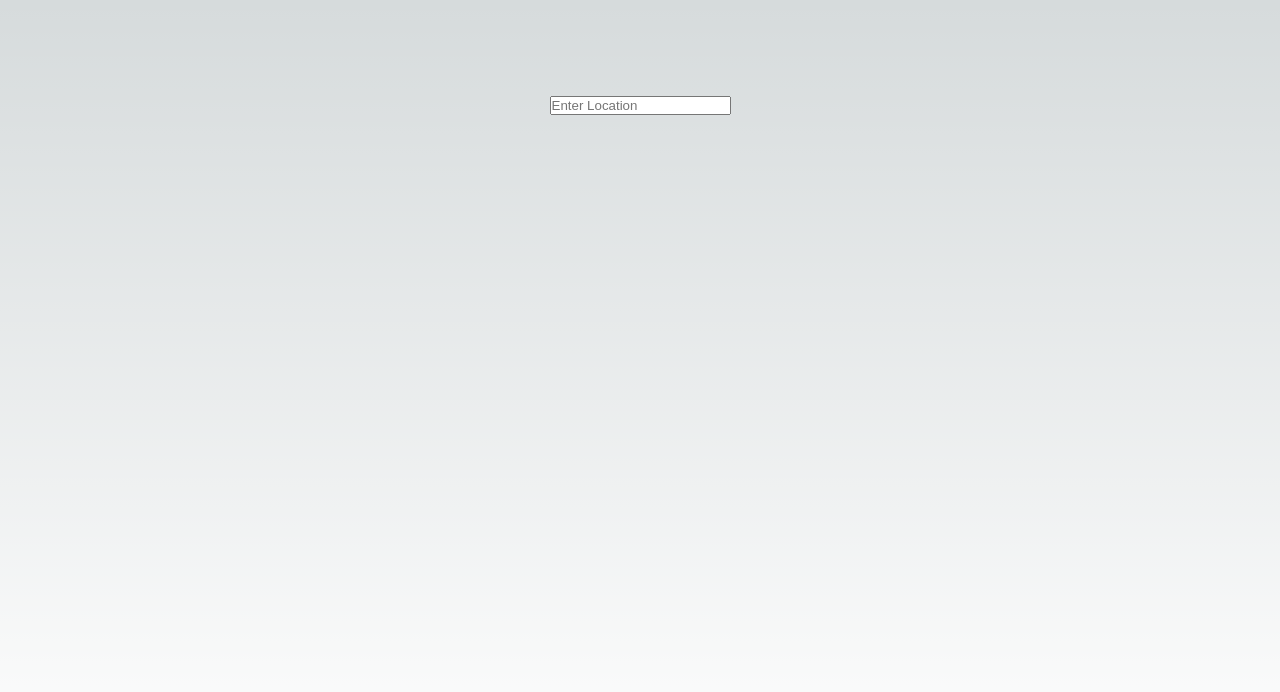
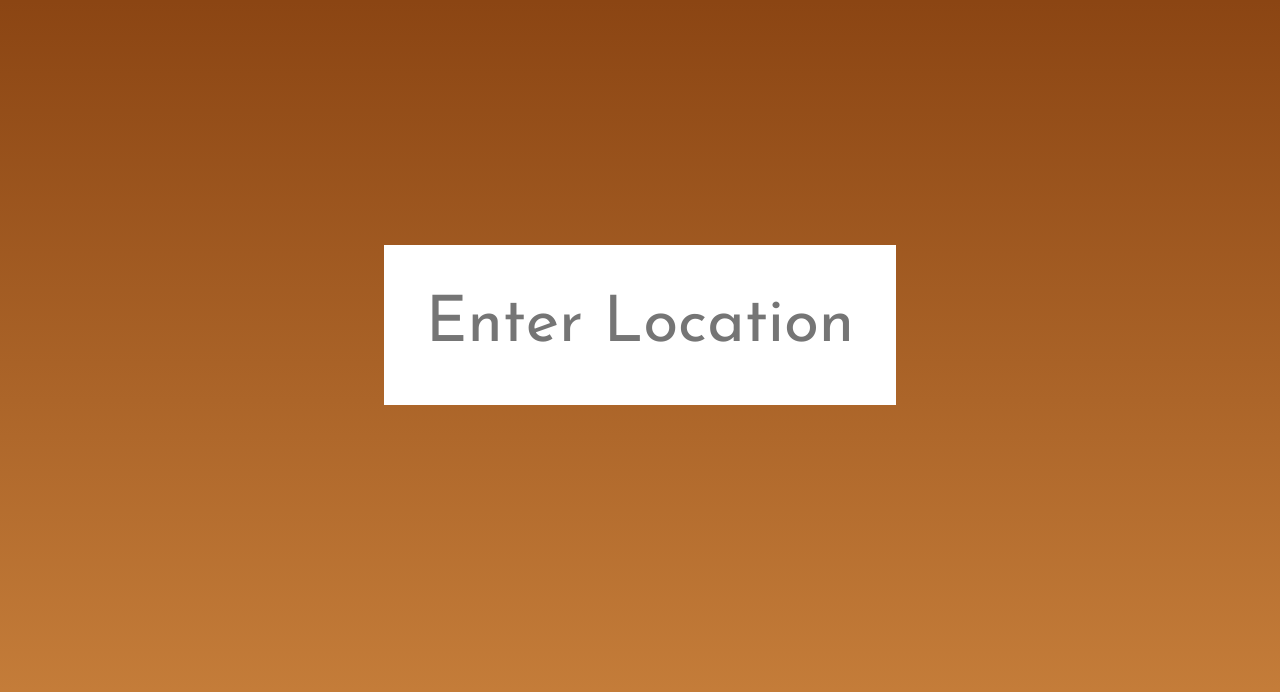
Before and after one commit to kongdunk/weatherapp, a Next.js app: page / in a window 1280 px wide. Shown: the top 692 px of the page. Built offline with nearby package versions, Linux system fonts and the light colour scheme.

Commit message:
style upgraded

```diff
--- a/pages/index.js
+++ b/pages/index.js
@@ -14,7 +14,7 @@ export default function Home() {
   const [weather, setWeather] = useState('');
 
   var apiKey = "8f203b16150b3debb67a311e1a97d4bf";
-  var lang = "kr";
+  var lang = "en";
   var units = "standard";
   var url = `https://api.openweathermap.org/data/2.5/weather?q=${location}&units=${units}&appid=${apiKey}&lang=${lang}`;
 
@@ -41,30 +41,33 @@ export default function Home() {
     <>
       <Head>
         <title>Create Next App</title>
-        <meta name="description" content="Generated by create next app" />
+        <meta name="  description" content="Generated by create next app" />
         <meta name="viewport" content="width=device-width, initial-scale=1" />
         <link rel="icon" href="/favicon.ico" />
       </Head>
       <main className={styles.main}>
-        {errorMessage}
         <input
+          className='locationInput'
           value={location}
           onChange={event => setLocation(event.target.value)}
           placeholder="Enter Location"
           onKeyDown={searchLocation}
           type="text"
         />
-        {data.name}
         {
           weather && weather.map((w, index) =>   {
             return(
-              <div key={index}>
+              <div key={index} className="weather">
+                <div className='location'> {data.name} </div>
+                <div> {w.main} </div>
                 <div>{w.description}</div>
-                <div> {w.main} </div>
               </div>
             )
           })
         }
+        <div className='errorMessage'>
+        {errorMessage}
+        </div>
       </main>
     </>
   )
--- a/styles/Home.module.css
+++ b/styles/Home.module.css
@@ -1,8 +1,9 @@
+
 
 .main {
   display: flex;
   flex-direction: column;
-  justify-content: space-between;
+  justify-content: space-evenly;
   align-items: center;
   padding: 6rem;
   min-height: 100vh;
--- a/styles/Index.module.css
+++ b/styles/Index.module.css
@@ -1,4 +1,4 @@
-div {
+.locationInput {
     background-color: yellow;
 
 }
--- a/styles/globals.css
+++ b/styles/globals.css
@@ -1,3 +1,33 @@
+@import url('https://fonts.googleapis.com/css2?family=Josefin+Sans&family=Source+Sans+Pro:wght@300;400&display=swap');
+
+.locationInput {
+  text-size-adjust: auto;
+  text-align: center;
+  height: 20vh;
+  width: 40vw;
+  border: none;
+  outline: none;
+  font-size: 4rem;
+  font-family: 'Josefin Sans', sans-serif;
+}
+
+.location {
+  font-size: 5rem;
+  font-family: 'Josefin Sans', sans-serif;
+}
+
+.weather {
+  color: #FFF8DC;
+  font-size: 2rem;
+  font-family: 'Josefin Sans', sans-serif;
+}
+
+.errorMessage {
+  color: #FFF8DC;
+  font-size: 2rem;
+  font-family: 'Josefin Sans', sans-serif;
+}
+
 :root {
   --max-width: 1100px;
   --border-radius: 12px;
@@ -6,8 +36,8 @@
     'Fira Mono', 'Droid Sans Mono', 'Courier New', monospace;
 
   --foreground-rgb: 0, 0, 0;
-  --background-start-rgb: 214, 219, 220;
-  --background-end-rgb: 255, 255, 255;
+  --background-start-rgb: 139, 69, 19;
+  --background-end-rgb: 205, 133, 63;
 
   --primary-glow: conic-gradient(
     from 180deg at 50% 50%,
```
